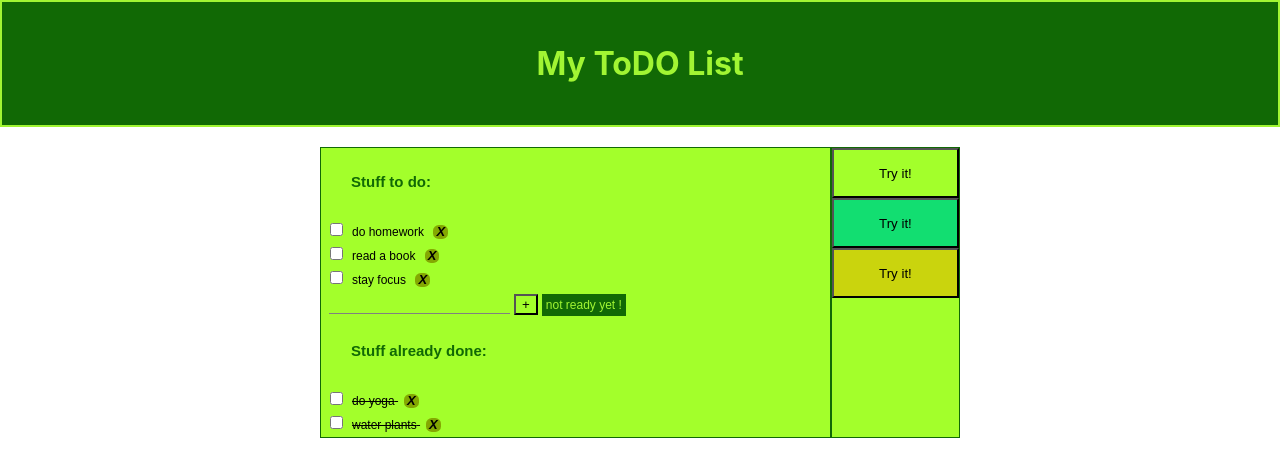
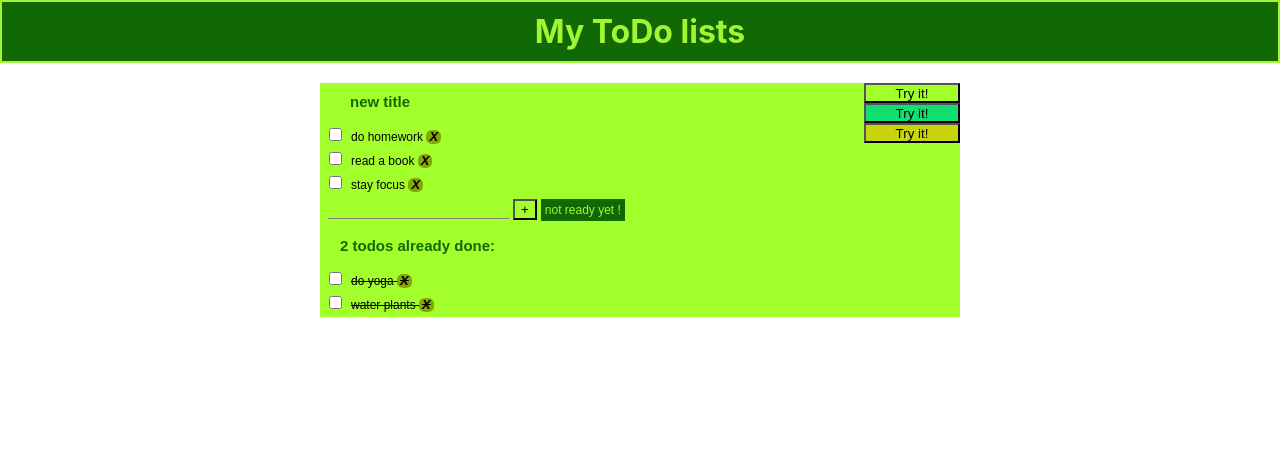
Before and after one commit to florentina-ban/mytodo, a React (Create React App) app in the folder my_app/: page / in a window 1280 px wide. Shown: the top 476 px of the page. Built offline with nearby package versions, Linux system fonts and the light colour scheme.

Commit message:
title changed

```diff
--- a/my_app/src/Delete.js
+++ b/my_app/src/Delete.js
@@ -11,15 +11,29 @@ const BtnText = styled.span`
     font-size:13px;
 `,
     DeleteBtn = styled.span`
-    background-color: rgb(132, 168, 2);
+    background-color: ${(props) => {
+        if (props.mouseOver){
+            return 'rgb(247, 15, 15)';
+        }
+        return 'rgb(132, 168, 2)';
+    }
+};
     border-radius: 40%;
     cursor: pointer;
 `,
 
-    DeleteTodo = function DeleteTodo ({id, removeToDo}) {
-
+    DeleteTodo = function DeleteTodo ({id, removeToDo, mouseOver}) {
+        if (mouseOver){
+            return(
+            <DeleteBtn onClick={removeToDo.bind(id)} mouseOver={mouseOver}>
+                <BtnText>
+                    {'X'}
+                </BtnText>
+            </DeleteBtn>
+            );
+        }
         return (
-            <DeleteBtn onClick={removeToDo.bind(id)}>
+            <DeleteBtn onClick={removeToDo.bind(id)} mouseOver={mouseOver}>
                 <BtnText>
                     {'X'}
                 </BtnText>
--- a/my_app/src/Layout.js
+++ b/my_app/src/Layout.js
@@ -1,5 +1,6 @@
 import React, {Component} from 'react';
 import AddComponent from './Add';
+import MyTitle from './TitleComp.js';
 import Todo from './Todo.js';
 import lista from './constants.js';
 import styled from 'styled-components';
@@ -17,6 +18,7 @@ const AllComp = styled.form`
 };
     display: flex;
     flex-direction: row;
+    justify-content: space-between;
     width: 50%;
     margin: auto;
 `,
@@ -33,18 +35,15 @@ const AllComp = styled.form`
 };
     cursor: pointer;
     width: 100%;
-    height: 50px;
+    height: 20px;
 `,
     ColorComponent = styled.form`
-    width: 20%;
-    border: 1px rgb(17, 105, 5) solid;
+    width: 15%;
     font: normal 12px sans-serif;
-
 `,
     ListComp = styled.form`
     font: normal 12px sans-serif;
-    border: 1px rgb(17, 105, 5) solid;
-    width: 80%;
+    width: 85%;
 `,
     ListTitle = styled.h1`
     background-color: rgb(17, 105, 5);
@@ -73,6 +72,7 @@ const AllComp = styled.form`
     text-align: left;
     border: 0px;
     margin-bottom: 0;
+    padding: 0;
 `;
 export default class Layout extends Component {
     constructor () {
@@ -83,6 +83,7 @@ export default class Layout extends Component {
         checkedTodos = lista.filter((todo) => todo.done === true);
         this.state = {checkedTodos,
             'color': 'green',
+            'title': 'Stuff to do',
             todos};
         this.removeToDo = this.removeToDo.bind(this);
         this.setChecked = this.setChecked.bind(this);
@@ -90,7 +91,9 @@ export default class Layout extends Component {
         this.addToDo = this.addToDo.bind(this);
         this.modifyText = this.modifyText.bind(this);
         this.changeColor = this.changeColor.bind(this);
+        this.getNumberOfChecked = this.getNumberOfChecked.bind(this);
     }
+
 
     removeToDo (id) {
         const {checkedTodos} = this.state,
@@ -150,6 +153,29 @@ export default class Layout extends Component {
         }
     }
 
+    getNumberOfChecked(color){
+        const {checkedTodos} = this.state;
+        if (checkedTodos.length>1){
+            return (
+                <LittleTitle color={color}>
+                    <p>
+                    {checkedTodos.length} {'todos already done:'}
+                    </p>
+                </LittleTitle>
+            );
+        }
+        if (checkedTodos.length){
+            return (
+                <LittleTitle color={color}>
+                    <p>
+                    {checkedTodos.length} {'todo already done:'}
+                    </p>
+                </LittleTitle>
+            );
+        }
+        return ;
+    }
+
     changeColor (color) {
         this.setState({color});
     }
@@ -183,17 +209,11 @@ export default class Layout extends Component {
         return (
             <div>
                 <ListTitle>
-                    <p>
-                        {'My ToDO List'}
-                    </p>
+                    {'My ToDo lists'}
                 </ListTitle>
                 <AllComp color={color}>
                     <ListComp color={color}>
-                        <LittleTitle color={color}>
-                            <p>
-                                {'Stuff to do:'}
-                            </p>
-                        </LittleTitle>
+                        <MyTitle text='new title' color={color}/>
                         {todosMod}
                         <AddComponent
                             addToDo={this.addToDo}
@@ -201,11 +221,7 @@ export default class Layout extends Component {
                             color={color}
                             id="add_id"
                         />
-                        <LittleTitle color={color}>
-                            <p>
-                                {'Stuff already done:'}
-                            </p>
-                        </LittleTitle>
+                        {this.getNumberOfChecked(color)}
                         {checked}
                     </ListComp>
                     <ColorComponent>
--- /dev/null
+++ b/my_app/src/TitleComp.js
@@ -0,0 +1,105 @@
+import React from 'react';
+import styled from 'styled-components';
+
+const ListTitle = styled.h1`
+    background-color: rgb(17, 105, 5);
+    margin: auto;
+    padding: 10px;
+    text-align: center;
+    margin-bottom: 20px;
+    border: 2px rgb(161, 245, 51) solid;
+    color: rgb(161, 245, 51);
+`,
+    LittleTitle = styled(ListTitle)`
+    width: 60%;
+    background-color:${(props) => {
+        if (props.color === 'green') {
+            return 'rgb(163, 255, 43)';
+        }
+        if (props.color === 'yellow') {
+            return 'rgb(202, 212, 13)';
+        }
+        return 'rgb(18, 222, 113)';
+    }
+};
+    color:  rgb(17, 105, 5);
+    margin-left: 20px;
+    font-size: 15px;
+    text-align: left;
+    border: 0px;
+    margin-bottom: 0;
+`,
+    MyInput = styled.input`
+    background-color: ${(props) => {
+        if (props.color === 'green') {
+            return 'rgb(163, 255, 43)';
+        }
+        if (props.color === 'blue') {
+            return 'rgb(18, 222, 113)';
+        }
+        return 'rgb(202, 212, 13)';
+    }
+};
+    border : 0;
+    width: 100px;
+`;
+
+export default class MyTitle extends React.Component{
+    constructor(props){
+        super(props);
+        this.state=({'clicked': false,
+            'text': props.text});
+        this.getHtmlTag = this.getHtmlTag.bind(this);
+        this.handleClick = this.handleClick.bind(this);
+        this.handleEnter = this.handleEnter.bind(this);
+        this.titleRef=React.createRef();
+    }
+
+    getHtmlTag() {
+        const {clicked, text} = this.state,
+            {color} = this.props;
+        if (clicked){
+            return (
+                <MyInput
+                    placeholder={text}
+                    color={color}
+                    onKeyPress={this.handleEnter}
+                    onBlur={() => {
+                        const event = {'key': 'Enter'};
+                        this.handleEnter(event);
+                    }}
+                    ref={this.titleRef}>
+                </MyInput>
+            );
+        }
+        return (
+            <span>{text}</span>
+        );
+    }
+
+    handleClick(){
+        const {clicked} = this.state;
+        if (!clicked)
+            this.setState({'clicked': !clicked});
+
+    }
+
+    handleEnter(event){
+        if (event.key==='Enter'){
+            const newTitle=this.titleRef.current.value.trim();
+            if (newTitle.length){
+                this.setState({'text': newTitle});
+            }
+            this.setState({'clicked': false});
+        }
+    }
+    render(){
+        const {color} = this.props;
+        return(
+            <LittleTitle color={color} onClick={this.handleClick}>
+                {this.getHtmlTag()}
+            </LittleTitle>
+        );
+    }
+
+}
--- a/my_app/src/Todo.js
+++ b/my_app/src/Todo.js
@@ -78,11 +78,13 @@ export default class Todo extends React.Component {
             this.state = {'className': 'nck',
                 'isChecked': false,
                 'isClicked': false,
+                'mouseOver': false,
                 text};
         } else {
             this.state = {'className': 'ck',
                 'isChecked': true,
                 'isClicked': false,
+                'mouseOver': false,
                 text};
         }
         this.handleChangeClassName = this.handleChangeClassName.bind(this);
@@ -90,6 +92,7 @@ export default class Todo extends React.Component {
         this.handleOnClick = this.handleOnClick.bind(this);
         this.getHtmlTag = this.getHtmlTag.bind(this);
         this.handleSaveModifiedTodo = this.handleSaveModifiedTodo.bind(this);
+        this.handleMouseOver = this.handleMouseOver.bind(this);
         this.inputRef = React.createRef();
     }
 
@@ -140,7 +143,7 @@ export default class Todo extends React.Component {
                     id={id}
                     onBlur={() => {
                         const event = {'key': 'Enter'};
-                        this.handleSaveModifiedTodo(event);
+                        this.handleSaveModifiedTodo(event,text);
                     }}
                     onKeyPress={this.handleSaveModifiedTodo}
                     placeholder={text}
@@ -150,13 +153,13 @@ export default class Todo extends React.Component {
             );
         }
         return (
-            <span onClick={this.handleOnClick}>
+            <span onClick={this.handleOnClick} onMouseOver={this.handleMouseOver} onMouseOut={this.handleMouseOver}>
                 {text}
             </span>
         );
     }
 
-    handleSaveModifiedTodo (event) {
+    handleSaveModifiedTodo (event,text) {
         const {id, modifyText} = this.props;
         if (event.key === 'Enter') {
             const newText = this.inputRef.current.value.trim();
@@ -166,14 +169,19 @@ export default class Todo extends React.Component {
                     modifyText(id, newText);
                 });
             } else {
-                this.handleOnClick(id);
+                this.setState({'text': text, 'isClicked': false});
             }
         }
     }
 
+    handleMouseOver(){
+        const {mouseOver} = this.state;
+        this.setState({'mouseOver': !mouseOver});
+    }
+
     render () {
         const {id, color} = this.props,
-            {className, text} = this.state;
+            {className, mouseOver, text} = this.state;
         return (
             <ListStyle>
                 <CheckBox
@@ -187,11 +195,13 @@ export default class Todo extends React.Component {
                 >
                     {this.getHtmlTag(text)}
                     {' '}
-                </MyTodoItem>
-                <DeleteTodo
+                    <DeleteTodo
                     id={id}
                     removeToDo={this.deleteToDo}
+                    mouseOver={mouseOver}
                 />
+                </MyTodoItem>
+
             </ListStyle>
         );
 
```
